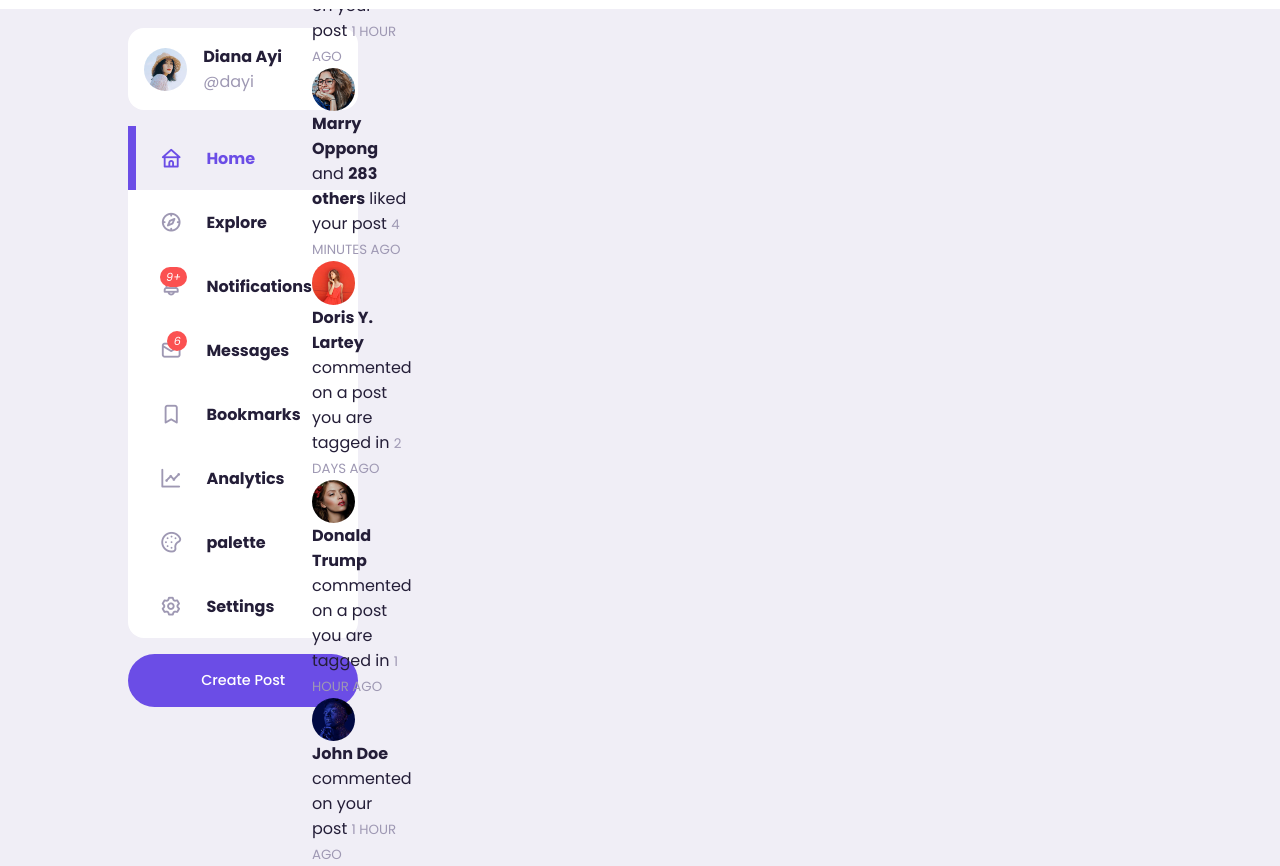
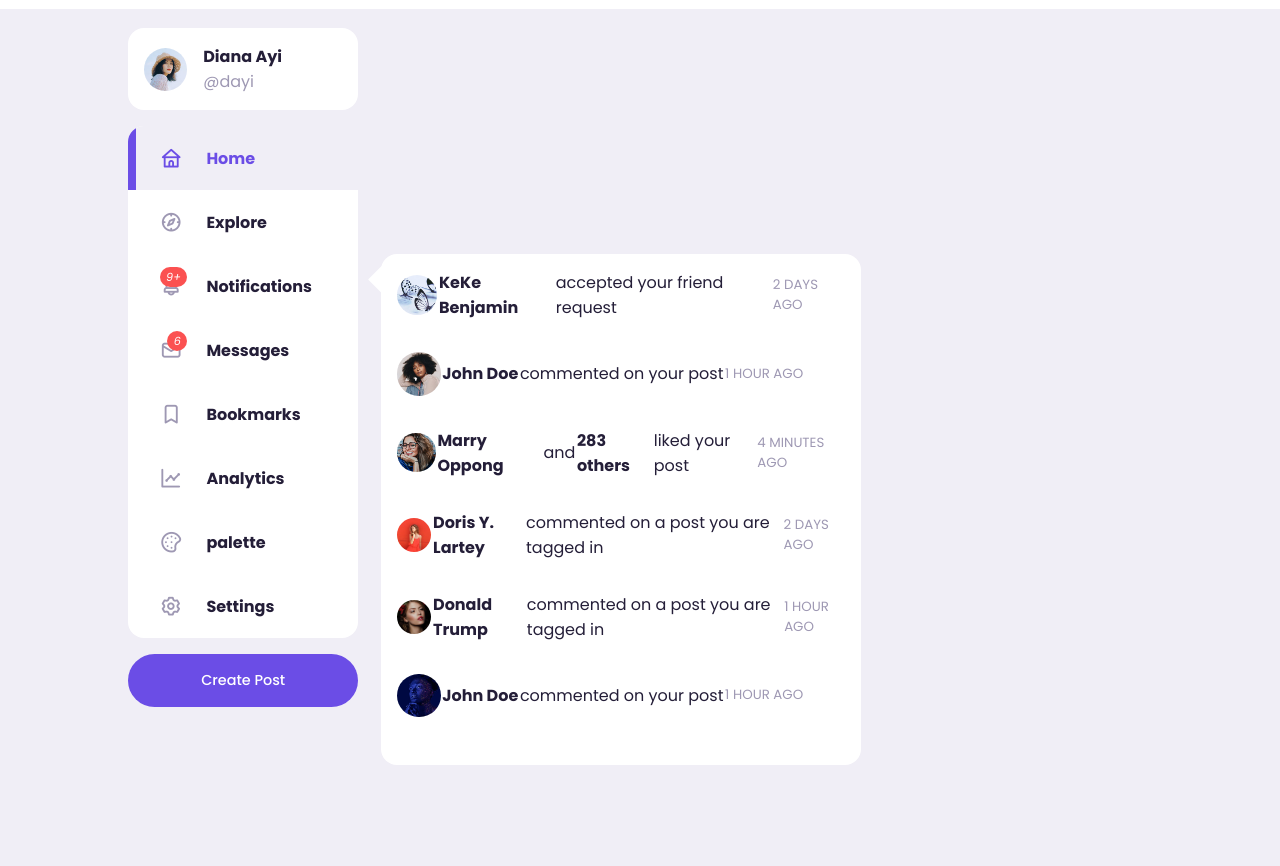
Before and after one commit to SauravSinghKarmwar/Projects, a plain HTML site: page SocialSculpt/index.html in a window 1280 px wide. Shown: the part 58-924 px from the top of the page. After the commit the page ends 823 px from the top, so only its background shows below. Drawn offline with nearby package versions, Linux system fonts and the light colour scheme.

Commit message:
# SocialSculpt

```diff
--- a/SocialSculpt/style.css
+++ b/SocialSculpt/style.css
@@ -222,7 +222,7 @@ main .container .left .profile {
 }
 
 .left .sidebar .menu-item:first-child.active {
-    border-top-right-radius: var(--card-border-radius);
+    border-top-left-radius: var(--card-border-radius);
     overflow: hidden;
 }
 
@@ -239,3 +239,47 @@ main .container .left .profile {
 }
 
 /* ======= NOTIFICATION POPUP ======= */
+.left .notifications-popup {
+    position: absolute;
+    top: 0;
+    left: 110%;
+    width: 30rem;
+    background: var(--color-white);
+    border-radius: var(--card-border-radius);
+    padding: var(--card-padding);
+    box-shadow: 0 0 2rem hsl(var(--color-primary), 75%, 60%, 25%);
+    z-index: 8;
+}
+
+.left .notifications-popup::before {
+    content: "";
+    width: 1.2rem;
+    height: 1.2rem;
+    display: block;
+    background: var(--color-white);
+    position: absolute;
+    left: -0.6rem;
+    transform: rotate(45deg);
+}
+
+.left .notifications-popup div {
+    display: flex;
+    align-items: center;
+    gap: 0.1rem;
+    margin-bottom: 1rem;
+}
+
+.left .notifications-body div {
+    display: flex;
+    align-items: start;
+    gap: 1rem;
+    margin-bottom: 1rem;
+}
+
+.left .notifications-popup small {
+    display: block;
+}
+
+.left .notifications-popup b {
+    display: inline;
+}
```
